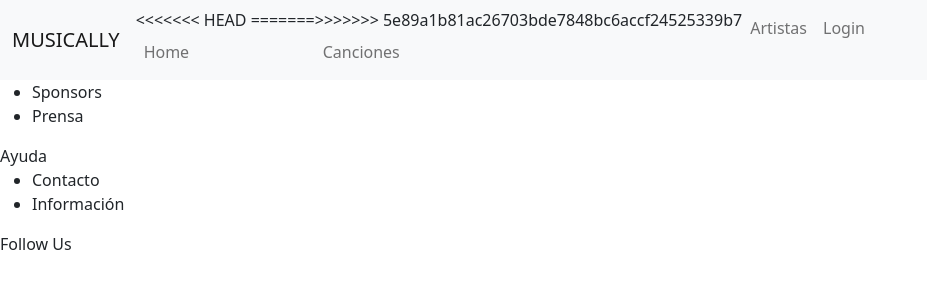
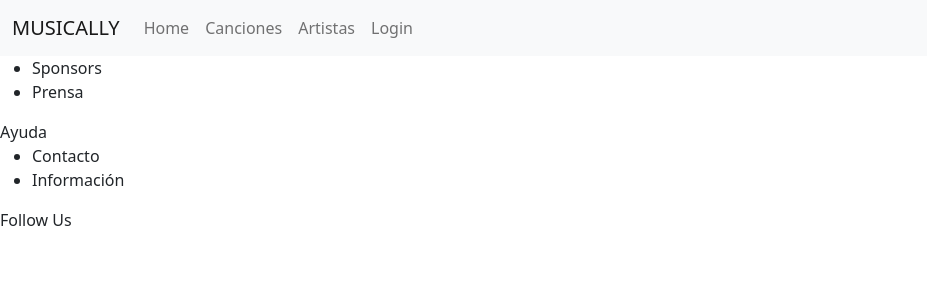
Before and after one commit to melitheill/web2TPE, a PHP site: page / in a window 1280 px wide. Shown: the top 300 px of the page, without its empty margins (0-927 px from the left). Run offline with PHP 8.4, Linux system fonts and the light colour scheme.

Commit message:
error header corregido

```diff
--- a/templates/header.phtml
+++ b/templates/header.phtml
@@ -24,12 +24,10 @@
                 <div class="collapse navbar-collapse" id="navbarNav">
                 <ul class="navbar-nav">
                     <li class="nav-item">
-<<<<<<< HEAD
-=======
+
                         <a class="nav-link" aria-current="page" href="home">Home</a>
                     </li>
                     <li class="nav-item">
->>>>>>> 5e89a1b81ac26703bde7848bc6accf24525339b7
                         <a class="nav-link" aria-current="page" href="canciones">Canciones</a>
                     </li>
                     <li class="nav-item">
```
